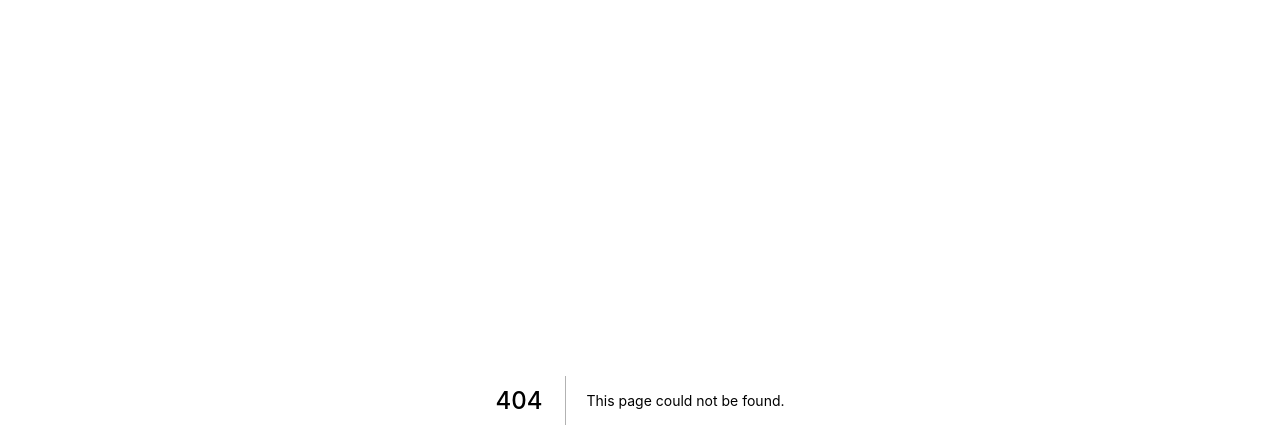
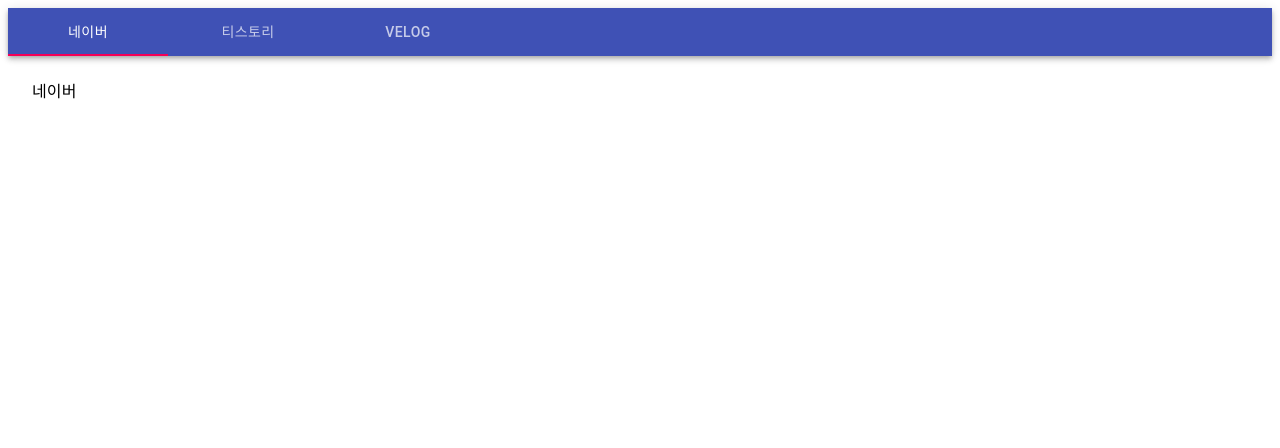
Before and after one commit to dosanHoon/multiposting, a Next.js app: page /RegistBlog in a window 1280 px wide. Before the commit this address had no page. Shown: the top 448 px of the page. Built offline with nearby package versions, Linux system fonts and the light colour scheme.

Commit message:
블로그 추가 메뉴 탭으로 선택하고 등록

```diff
--- a/pages/BlogsManagement.tsx
+++ b/pages/BlogsManagement.tsx
@@ -1,6 +1,7 @@
 import React from "react";
 import { Button, Grid } from "@material-ui/core";
 import { MobXProviderContext } from "mobx-react";
+import Link from "next/link";
 
 const BlogsManagement: React.FC = () => {
   const { BlogStore } = React.useContext(MobXProviderContext);
@@ -8,7 +9,9 @@ const BlogsManagement: React.FC = () => {
   return (
     <div>
       <Button variant="contained" color="secondary">
-        블로그 추가 등록하기
+        <Link href="./registblog">
+          <a>블로그 추가 등록하기</a>
+        </Link>
       </Button>
       <h1>등록된 블로그</h1>
       <Grid container direction="row" justify="center" alignItems="center">
--- /dev/null
+++ b/pages/RegistBlog.tsx
@@ -0,0 +1,81 @@
+import React from "react";
+import { makeStyles, Theme } from "@material-ui/core/styles";
+import AppBar from "@material-ui/core/AppBar";
+import Tabs from "@material-ui/core/Tabs";
+import Tab from "@material-ui/core/Tab";
+import Typography from "@material-ui/core/Typography";
+import Box from "@material-ui/core/Box";
+
+interface TabPanelProps {
+  children?: React.ReactNode;
+  index: any;
+  value: any;
+}
+
+function TabPanel(props: TabPanelProps) {
+  const { children, value, index, ...other } = props;
+
+  return (
+    <div
+      role="tabpanel"
+      hidden={value !== index}
+      id={`simple-tabpanel-${index}`}
+      aria-labelledby={`simple-tab-${index}`}
+      {...other}
+    >
+      {value === index && (
+        <Box p={3}>
+          <Typography>{children}</Typography>
+        </Box>
+      )}
+    </div>
+  );
+}
+
+function a11yProps(index: any) {
+  return {
+    id: `simple-tab-${index}`,
+    "aria-controls": `simple-tabpanel-${index}`,
+  };
+}
+
+const useStyles = makeStyles((theme: Theme) => ({
+  root: {
+    flexGrow: 1,
+    backgroundColor: theme.palette.background.paper,
+  },
+}));
+
+export default function RegistBlog() {
+  const classes = useStyles();
+  const [value, setValue] = React.useState(0);
+
+  const handleChange = (event: React.ChangeEvent<{}>, newValue: number) => {
+    setValue(newValue);
+  };
+
+  return (
+    <div className={classes.root}>
+      <AppBar position="static">
+        <Tabs
+          value={value}
+          onChange={handleChange}
+          aria-label="simple tabs example"
+        >
+          <Tab label="네이버" {...a11yProps(0)} />
+          <Tab label="티스토리" {...a11yProps(1)} />
+          <Tab label="velog" {...a11yProps(2)} />
+        </Tabs>
+      </AppBar>
+      <TabPanel value={value} index={0}>
+        네이버
+      </TabPanel>
+      <TabPanel value={value} index={1}>
+        티스토리
+      </TabPanel>
+      <TabPanel value={value} index={2}>
+        velog
+      </TabPanel>
+    </div>
+  );
+}
```
Also changed, not shown: pages/index.tsx (+6 -2 lines).
